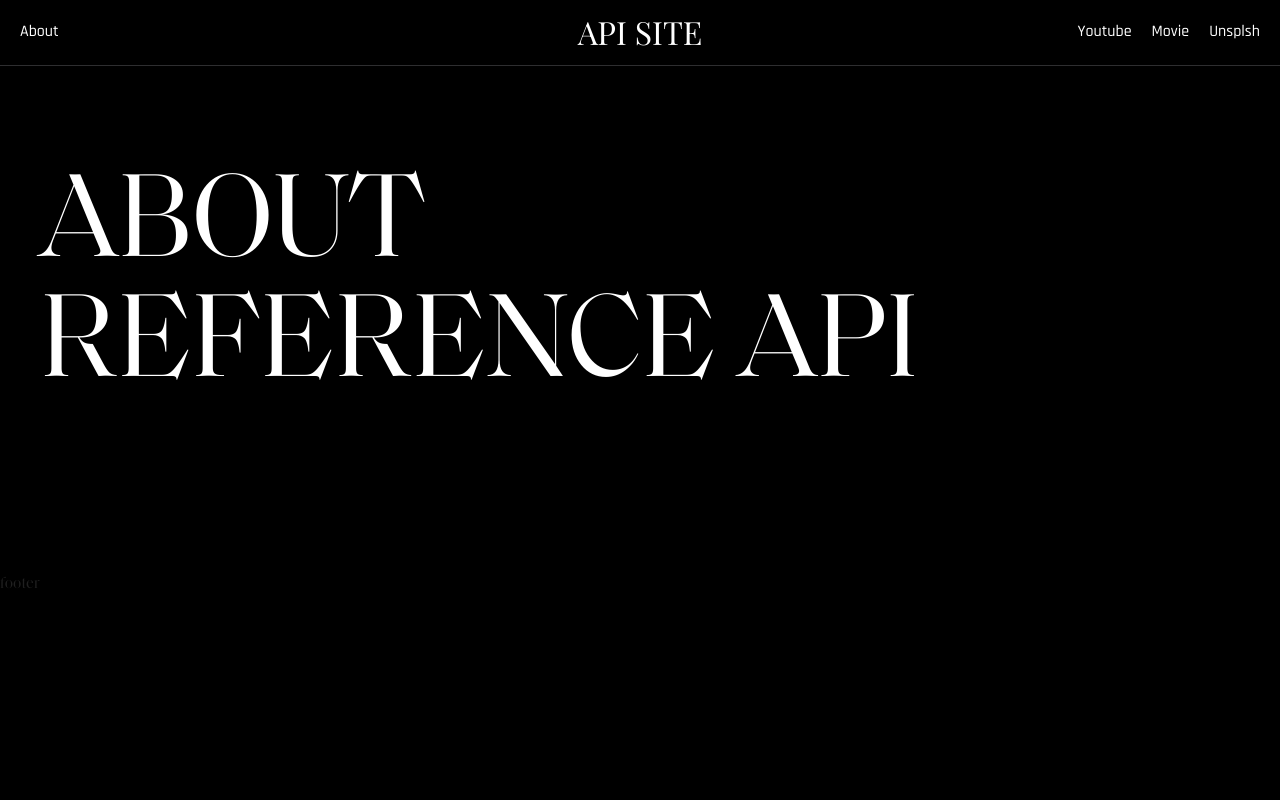
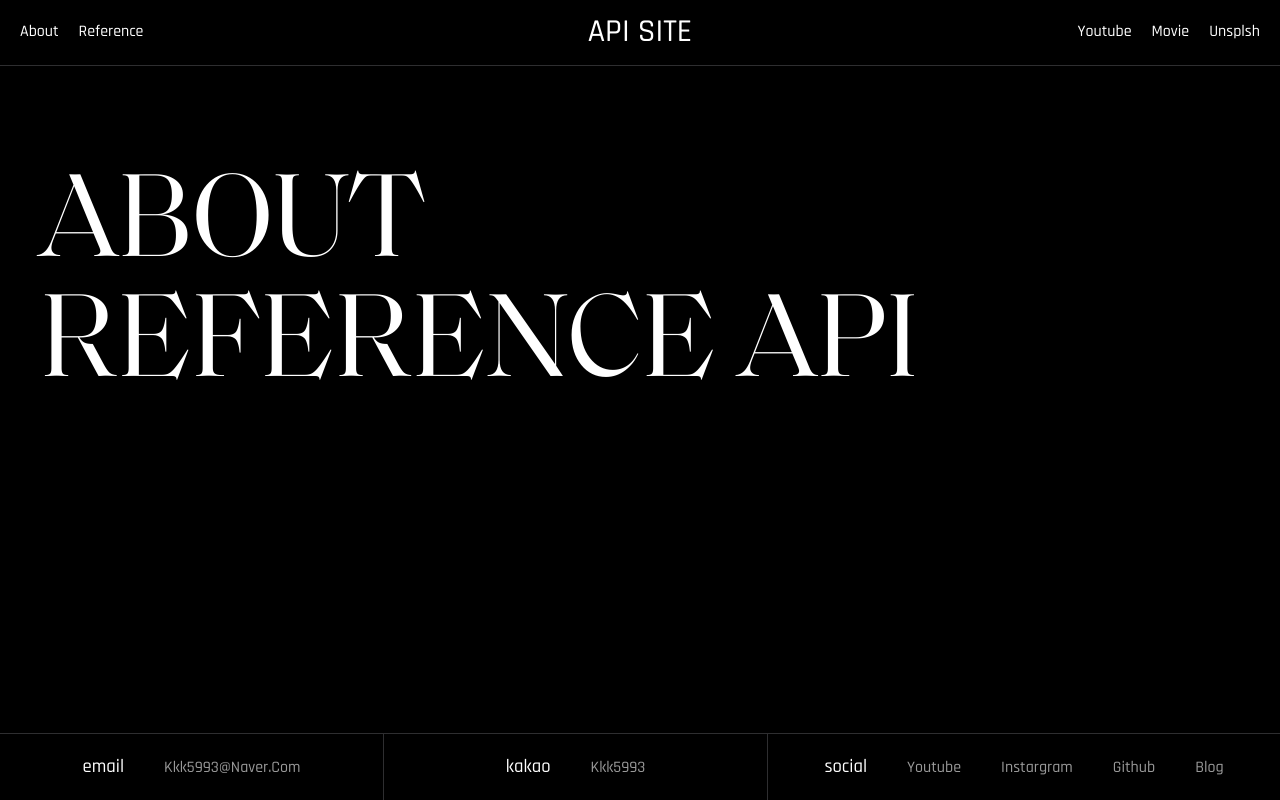
Before and after one commit to kim-0617/react_api, a React (Create React App) app: page /About in a window 1280 px wide. Built offline with nearby package versions, Linux system fonts and the light colour scheme.

Commit message:
22.11.01

```diff
--- a/src/App.js
+++ b/src/App.js
@@ -5,6 +5,7 @@ import { Youtube } from './components/pages/Youtube';
 import { Movie } from './components/pages/Movie';
 import { Unsplash } from './components/pages/Unsplash';
 import { About } from './components/pages/About';
+import { Reference } from './components/pages/Reference';
 
 const App = () => {
   return (
@@ -15,6 +16,7 @@ const App = () => {
         <Route path="/movie" element={<Movie />} />
         <Route path="/Unsplash" element={<Unsplash />} />
         <Route path="/About" element={<About />} />
+        <Route path="/reference" element={<Reference />} />
       </Routes>
     </BrowserRouter>
   )
--- a/src/assets/scss/fonts.scss
+++ b/src/assets/scss/fonts.scss
@@ -81,3 +81,39 @@
         url('../fonts/Rajdhani-Bold.ttf') format('truetype');
     font-display: swap;
 }
+
+@font-face {
+    font-family: 'Jalnan';
+    font-weight: normal;
+    font-style: normal;
+    src: url('https://cdn.jsdelivr.net/gh/webfontworld/goodchoice/Jalnan.eot');
+    src: url('https://cdn.jsdelivr.net/gh/webfontworld/goodchoice/Jalnan.eot?#iefix') format('embedded-opentype'),
+        url('https://cdn.jsdelivr.net/gh/webfontworld/goodchoice/Jalnan.woff2') format('woff2'),
+        url('https://cdn.jsdelivr.net/gh/webfontworld/goodchoice/Jalnan.woff') format('woff'),
+        url('https://cdn.jsdelivr.net/gh/webfontworld/goodchoice/Jalnan.ttf') format("truetype");
+    font-display: swap;
+}
+
+@font-face {
+    font-family: 'Eulyoo1945';
+    font-weight: 400;
+    font-style: normal;
+    src: url('https://cdn.jsdelivr.net/gh/webfontworld/eulyoo/Eulyoo1945Regular.eot');
+    src: url('https://cdn.jsdelivr.net/gh/webfontworld/eulyoo/Eulyoo1945Regular.eot?#iefix') format('embedded-opentype'),
+        url('https://cdn.jsdelivr.net/gh/webfontworld/eulyoo/Eulyoo1945Regular.woff2') format('woff2'),
+        url('https://cdn.jsdelivr.net/gh/webfontworld/eulyoo/Eulyoo1945Regular.woff') format('woff'),
+        url('https://cdn.jsdelivr.net/gh/webfontworld/eulyoo/Eulyoo1945Regular.ttf') format("truetype");
+    font-display: swap;
+}
+
+@font-face {
+    font-family: 'Eulyoo1945';
+    font-weight: 600;
+    font-style: normal;
+    src: url('https://cdn.jsdelivr.net/gh/webfontworld/eulyoo/Eulyoo1945SemiBold.eot');
+    src: url('https://cdn.jsdelivr.net/gh/webfontworld/eulyoo/Eulyoo1945SemiBold.eot?#iefix') format('embedded-opentype'),
+        url('https://cdn.jsdelivr.net/gh/webfontworld/eulyoo/Eulyoo1945SemiBold.woff2') format('woff2'),
+        url('https://cdn.jsdelivr.net/gh/webfontworld/eulyoo/Eulyoo1945SemiBold.woff') format('woff'),
+        url('https://cdn.jsdelivr.net/gh/webfontworld/eulyoo/Eulyoo1945SemiBold.ttf') format("truetype");
+    font-display: swap;
+}
--- /dev/null
+++ b/src/assets/scss/footer.scss
@@ -0,0 +1,74 @@
+#footer {
+    position: fixed;
+    left: 0;
+    bottom: 0;
+    width: 100%;
+    color: var(--white);
+    background-color: var(--bg-dark);
+    border-top: 1px solid var(--bg-dark-border);
+    z-index: 1000;
+}
+
+.footer__inner {
+    display: flex;
+    align-items: center;
+    font-family: var(--font-sub2);
+
+    div {
+        text-align: center;
+
+        &:nth-child(1) {
+            flex: 1 1 30%;
+            border-right: 1px solid var(--bg-dark-border);
+        }
+
+        &:nth-child(2) {
+            flex: 1 1 30%;
+            border-right: 1px solid var(--bg-dark-border);
+        }
+
+        &:nth-child(3) {
+            flex: 1 1 40%;
+        }
+    }
+
+    h3 {
+        padding: 20px;
+    }
+
+    h3,
+    ul,
+    li {
+        display: inline-block;
+    }
+
+    a {
+        display: inline-block;
+        margin: 20px;
+        color: var(--white);
+        opacity: 0.6;
+        position: relative;
+        transition: opacity 300ms;
+        text-transform: capitalize;
+
+        &::before {
+            content: '';
+            position: absolute;
+            left: 0;
+            bottom: 0px;
+            width: 100%;
+            height: 1px;
+            background: var(--white);
+            transform: scaleX(0);
+            transition: all 0.3s ease;
+        }
+
+        &:hover::before {
+            transform: scaleX(1);
+        }
+
+        &:hover {
+            opacity: 1;
+        }
+    }
+}
--- a/src/assets/scss/header.scss
+++ b/src/assets/scss/header.scss
@@ -7,6 +7,7 @@
     display: flex;
     align-items: center;
     padding: 0 10px;
+    background: var(--bg-dark);
 
 
     a {
@@ -45,7 +46,7 @@
         flex: 1 1 20%;
         text-align: center;
         font-size: 35 px;
-        font-family: var(--font-sub1);
+        font-family: var(--font-sub2);
 
         h1 a {
             padding: 10px 10px 12px 10px;
--- /dev/null
+++ b/src/assets/scss/refer.scss
@@ -0,0 +1,51 @@
+.refer__inner {
+    padding-bottom: 200px;
+
+    h2 {
+        font-size: 30px;
+        color: var(--white);
+    }
+}
+
+.refer__list {
+    border: 1px solid var(--bg-dark-border);
+
+    li {
+        border-bottom: 1px solid var(--bg-dark-border);
+
+        a {
+            display: flex;
+            align-items: center;
+            width: 100%;
+            color: var(--white);
+            font-family: var(--font-kor2);
+
+            span {
+                display: inline-block;
+                padding: 10px 15px;
+            }
+
+            .num {
+                flex: 1 1 5%;
+                text-align: center;
+                border-right: 1px solid var(--bg-dark-border);
+            }
+
+            .name {
+                flex: 1 1 20%;
+                border-right: 1px solid var(--bg-dark-border);
+            }
+
+            .desc {
+                flex: 1 1 65%;
+                border-right: 1px solid var(--bg-dark-border);
+            }
+
+            .star {
+                flex: 1 1 20%;
+                text-align: center;
+            }
+        }
+    }
+
+}
--- a/src/assets/scss/reset.scss
+++ b/src/assets/scss/reset.scss
@@ -14,6 +14,8 @@
     --font-main: 'SaolDisplay-Regular';
     --font-sub1: 'PlayfairDisplay-Regular';
     --font-sub2: 'Rajdhani-Display';
+    --font-kor: 'Jalnan';
+    --font-kor2: 'Eulyoo1945';
 }
 
 // border-box 초기화
--- a/src/components/include/MainCont.jsx
+++ b/src/components/include/MainCont.jsx
@@ -1,14 +1,28 @@
-import React from 'react'
+import React from 'react';
+
+const mainInfo = [
+    { text: "we provide" },
+    { text: "visual coding" },
+    { text: "solutions" },
+    { text: "for you API" },
+];
+
+const MainText = ({ data }) => {
+    return (
+        <div>
+            {data}
+        </div>
+    );
+}
 
 function MainCont() {
     return (
         <section className="cont__main">
             <div className="container">
                 <div className="main__inner">
-                    <div>we provide</div>
-                    <div>visual coding</div>
-                    <div>solutions</div>
-                    <div>for you API</div>
+                    {mainInfo.map((text, index) => {
+                        return <MainText key={index} data={text.text} />
+                    })}
                 </div>
             </div>
         </section>
--- /dev/null
+++ b/src/components/include/ReferCont.jsx
@@ -0,0 +1,93 @@
+import React from 'react';
+
+const referInfo = [
+    {
+        num: 1,
+        name: "accent-color",
+        desc: "요소의 강조 색상을 지정합니다",
+        star: "😀😀🤢🤢🤢"
+    },
+    {
+        num: 2,
+        name: "align-content",
+        desc: "콘텐츠 사이와 콘텐츠 주위 빈공간을 플렉스 박스'의 교차축 또는 그리드의 블록 축을 따라 배치하는 방식을 결정합니다",
+        star: "😀😀😀🤢🤢"
+    },
+    {
+        num: 3,
+        name: "align-items",
+        desc: "교차축에서 아이템 정렬 하는 속성입니다. 주로 flex에서 item들을 정렬할 때 사용됩니다",
+        star: "😀😀😀😀😀"
+    },
+    {
+        num: 4,
+        name: "align-self",
+        desc: "특정 item의 정렬을 따로 하고 싶을 때 사용합니다",
+        star: "😀😀😀🤢🤢"
+    },
+    {
+        num: 5,
+        name: "all",
+        desc: "CSS 사용자 지정 속성을 제외한 모든 속성을 초기화합니다. 초깃값,상속값, 아니면 다른 스타일시트 출처의 값로 설정할 수 있습니다",
+        star: "😀😀😀😀🤢"
+    },
+    {
+        num: 6,
+        name: "animation",
+        desc: "애니메이션과 관련된 속성을 일괄적으로 처리합니다",
+        star: "😀😀😀😀😀"
+    },
+    {
+        num: 7,
+        name: "animation-delay",
+        desc: "애니메이션 지연시간을 설정합니다",
+        star: "😀😀😀😀🤢"
+    },
+    {
+        num: 8,
+        name: "animation-direction",
+        desc: "애니메이션 움직임 방향을 설정합니다",
+        star: "😀😀😀🤢🤢"
+    },
+    {
+        num: 9,
+        name: "animation-duration",
+        desc: "애니메이션움직인 시간을 설정합니다",
+        star: "😀😀😀🤢🤢"
+    },
+    {
+        num: 10,
+        name: "animation-fill-mod",
+        desc: "애니메이션이 끝난 후의 상태를 설정합니다",
+        star: "😀😀😀🤢🤢"
+    },
+];
+
+const ReferText = ({ data }) => {
+    return (
+        <li>
+            <a href="/">
+                <span className='num'>{data.num}</span>
+                <span className='name'>{data.name}</span>
+                <span className='desc'>{data.desc}</span>
+                <span className='star'>{data.star}</span>
+            </a>
+        </li>
+    );
+}
+export const ReferCont = () => {
+    return (
+        <section className="cont__refer">
+            <div className="container">
+                <div className="refer__inner">
+                    <h2>CSS</h2>
+                    <ul className='refer__list'>
+                        {referInfo.map((data, index) => {
+                            return <ReferText data={data} key={index} />
+                        })}
+                    </ul>
+                </div>
+            </div>
+        </section>
+    );
+}
--- a/src/components/layout/Footer.jsx
+++ b/src/components/layout/Footer.jsx
@@ -3,9 +3,29 @@ import React from 'react'
 function Footer() {
     return (
         <footer id="footer">
-            footer
+            <div className="footer__inner">
+                <div>
+                    <h3>email</h3>
+                    <a href="mailto:kkk5993@naver.com">kkk5993@naver.com</a>
+                </div>
+
+                <div>
+                    <h3>kakao</h3>
+                    <a href="/">kkk5993</a>
+                </div>
+
+                <div>
+                    <h3>social</h3>
+                    <ul>
+                        <li><a href="/">youtube</a></li>
+                        <li><a href="/">instargram</a></li>
+                        <li><a href="/">github</a></li>
+                        <li><a href="/">blog</a></li>
+                    </ul>
+                </div>
+            </div>
         </footer>
-    )
+    );
 }
 
 export default Footer
--- a/src/components/layout/Header.jsx
+++ b/src/components/layout/Header.jsx
@@ -7,6 +7,7 @@ function Header() {
             <div className='header__left'>
                 <ul>
                     <li><Link to="/about">About</Link></li>
+                    <li><Link to="/reference">Reference</Link></li>
                 </ul>
             </div>
             <h1 className='header__center'><Link to="/">API SITE</Link></h1>
--- /dev/null
+++ b/src/components/pages/Reference.jsx
@@ -0,0 +1,22 @@
+import React from 'react'
+import Header from '../layout/Header';
+import Contents from '../layout/Contents';
+import Footer from '../layout/Footer';
+
+import { Title } from '../layout/Title';
+import { ReferCont } from '../include/ReferCont';
+import { Contact } from '../layout/Contact';
+
+export const Reference = () => {
+    return (
+        <>
+            <Header />
+            <Contents>
+                <Title title={["REFERENCE", "BOOK"]} />
+                <ReferCont />
+                <Contact />
+            </Contents>
+            <Footer />
+        </>
+    );
+}
--- a/src/index.scss
+++ b/src/index.scss
@@ -14,3 +14,9 @@
 
 // main
 @import "./assets/scss/main.scss";
+
+// footer
+@import "./assets/scss/footer.scss";
+
+// refer
+@import "./assets/scss/refer.scss";
```
